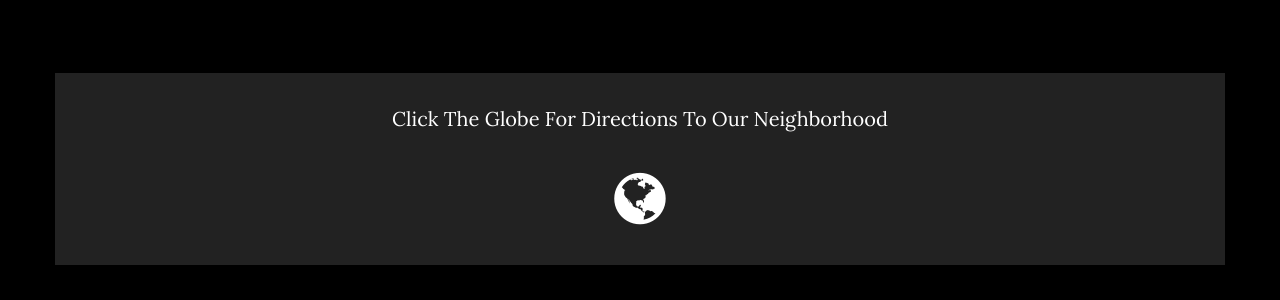
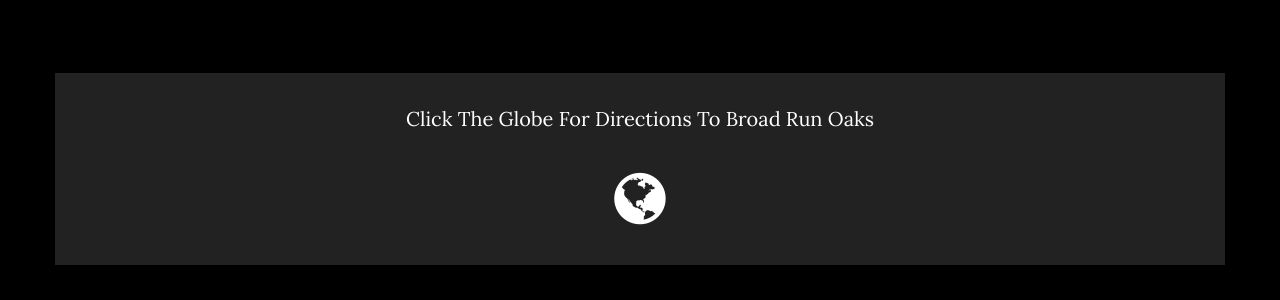
Before and after one commit to BroadRunOaks/broadrunoaks.github.io, a Jekyll site: the page built from index.html, in a window 1280 px wide and 900 px high, scrolled down 1976 px. Shown: the part 503-803 px from the top of the window. Built offline with Jekyll 4.4.1, drawn with Linux system fonts in a browser that asks for light colours; Markdown is read by kramdown in place of the engine named in the settings.

Commit message:
Update map.html

```diff
--- a/_includes/map.html
+++ b/_includes/map.html
@@ -3,7 +3,7 @@
     <section id="map_wrapper" class="content-section text-center">
         <div id="map_section" class="container">
             <div class="col-lg-8 col-lg-offset-2">
-                <p>Click The Globe For Directions To Our Neighborhood</p>
+                <p>Click The Globe For Directions To {{site.title}}</p>
                 <p onclick = "window.location='https://www.google.com/maps/place/Broad+Run+Oaks/@38.7782337,-77.6129419,15z/data=!3m1!4b1!4m2!3m1!1s0x89b666fce64b110d:0xc95e47d13e174b9e'">
                   <i class="fa fa-globe fa-3x"></i>
                 </p>
```
